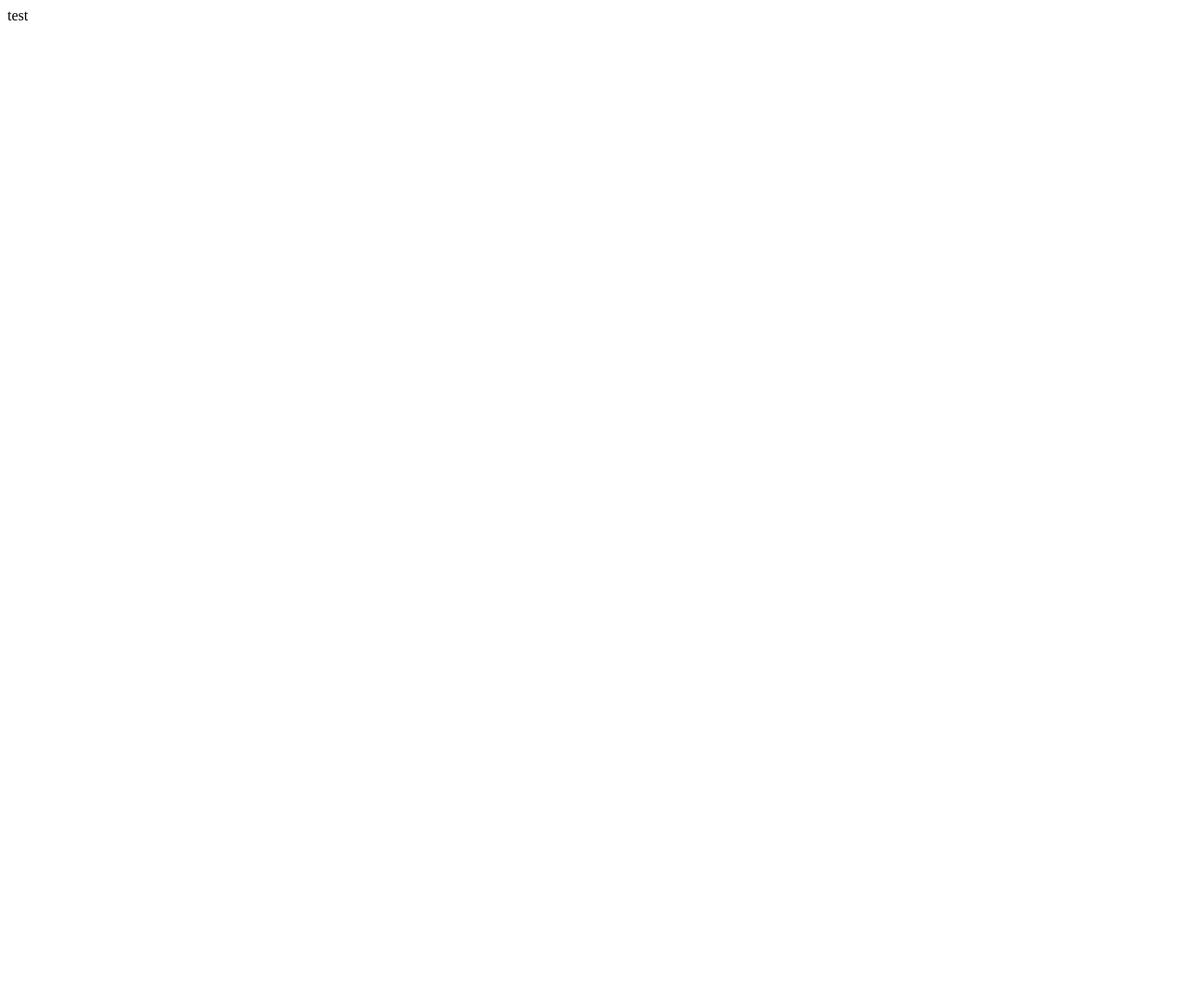
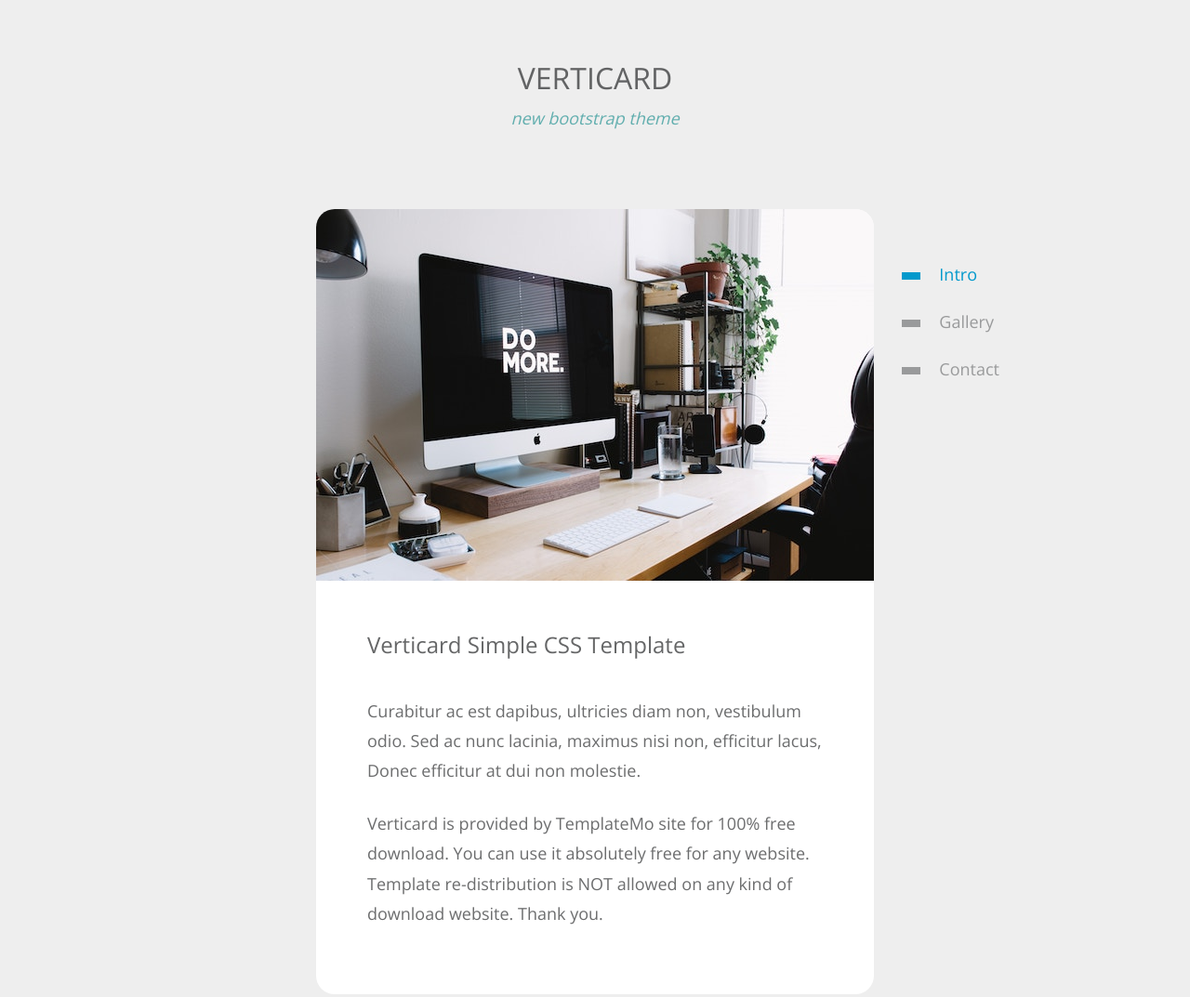
Before and after one commit to lekidybeloha/lekidybeloha.github.io, a plain HTML site: page index.html in a window 1280 px wide. Shown: the top 1073 px of the page at 93% size. Before the commit the page ends 800 px from the top, so only its background shows below. Drawn offline with nearby package versions, Linux system fonts and the light colour scheme.

Commit message:
First commit

```diff
--- a/index.html
+++ b/index.html
@@ -1,10 +1,65 @@
 <!DOCTYPE html>
-<html lang="fr">
+<html lang="en">
+
 <head>
-    <meta charset="UTF-8">
-    <title>Elkana Vinet - Développeur web</title>
+    <meta charset="UTF-8" />
+    <meta name="viewport" content="width=device-width, initial-scale=1.0" />
+    <meta http-equiv="X-UA-Compatible" content="ie=edge" />
+    <title>VertiCard by TemplateMo</title>
+
+    <link rel="stylesheet" href="https://fonts.googleapis.com/css?family=Open+Sans:400,600" />
+    <link rel="stylesheet" href="css/bootstrap.min.css" />
+    <link rel="stylesheet" href="css/templatemo-style.css" />
+    <!--
+    Verticard Template
+    https://templatemo.com/tm-533-verticard
+    -->
 </head>
+
 <body>
-test
+<div class="tm-page-container mx-auto">
+    <header class="tm-header text-center">
+        <h1 class="tm-title text-uppercase">Verticard</h1>
+        <p class="tm-primary-color"><i>new bootstrap theme</i></p>
+    </header>
+
+    <section class="tm-section">
+        <nav class="tm-nav">
+            <ul>
+                <li class="active">
+                    <a href="index.html"><span class="tm-nav-deco"></span>Intro</a>
+                </li>
+                <li>
+                    <a href="gallery.html"><span class="tm-nav-deco"></span>Gallery</a>
+                </li>
+                <li>
+                    <a href="contact.html"><span class="tm-nav-deco"></span>Contact</a>
+                </li>
+            </ul>
+        </nav>
+        <div class="tm-content-container">
+            <figure class="mb-0">
+                <img src="img/img-1.jpg" alt="Image" class="img-fluid tm-img" />
+            </figure>
+            <div class="tm-content">
+                <h2 class="tm-page-title">Verticard Simple CSS Template</h2>
+                <p class="mb-4">
+                    Curabitur ac est dapibus, ultricies diam non, vestibulum odio. Sed
+                    ac nunc lacinia, maximus nisi non, efficitur lacus, Donec efficitur
+                    at dui non molestie.
+                </p>
+                <p>
+                    Verticard is provided by TemplateMo site for 100% free download. You can use it absolutely free for any website. Template re-distribution is NOT allowed on any kind of download website. Thank you.
+                </p>
+            </div>
+        </div>
+    </section>
+
+    <footer>
+        <span>Copyright 2019 Simple Profile</span>
+        <span>designed by TemplateMo</span>
+    </footer>
+</div>
 </body>
+
 </html>
```
